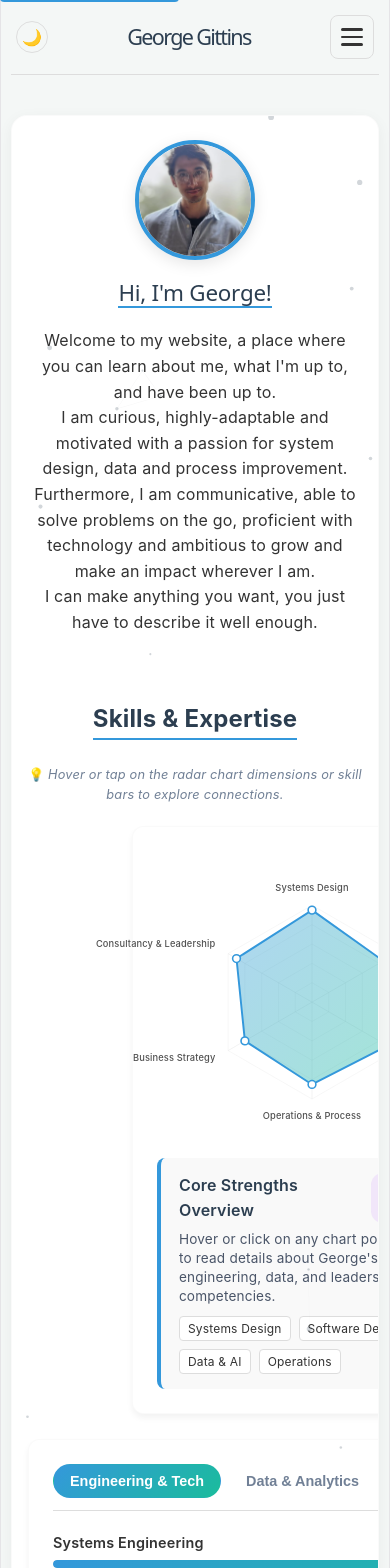
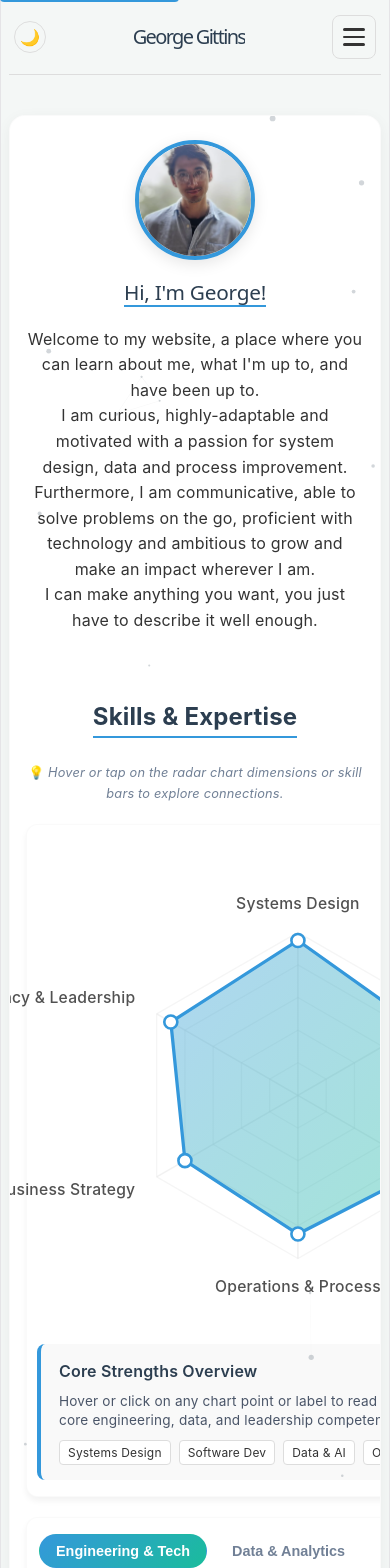
Before and after one commit to GeorgeGitHubbins/personal-website-frontend, a React (Vite) app: page / in a window 390 px wide. Shown: the top 1568 px of the page. Built offline with nearby package versions, Linux system fonts and the light colour scheme.

Commit message:
Comprehensive responsive fix for all page grids, cards, charts, and containers

```diff
--- a/src/App.css
+++ b/src/App.css
@@ -2496,29 +2496,47 @@ pre, code, table {
 /* Mobile Media Queries (<= 768px) */
 @media (max-width: 768px) {
   .app {
-    padding: 0 15px;
+    width: 100% !important;
+    max-width: 100% !important;
+    padding: 0 12px !important;
+    box-sizing: border-box !important;
+    overflow-x: hidden !important;
+  }
+
+  .content, .section, .card {
+    max-width: 100% !important;
+    box-sizing: border-box !important;
   }
 
   .header {
     padding: 15px 0;
+    width: 100%;
+    box-sizing: border-box;
   }
 
   .header-top-row {
     justify-content: space-between;
     padding: 0 5px;
+    width: 100%;
   }
 
   .header h1 {
-    font-size: 1.6rem;
+    font-size: 1.5rem;
+    max-width: 60vw;
+    overflow: hidden;
+    text-overflow: ellipsis;
+    white-space: nowrap;
   }
 
   .theme-toggle {
     position: static;
     transform: none;
+    flex-shrink: 0;
   }
 
   .hamburger-menu-btn {
     display: flex;
+    flex-shrink: 0;
   }
 
   .header nav.nav-links {
@@ -2566,12 +2584,16 @@ pre, code, table {
   /* Hero section responsiveness */
   .hero-section {
     padding: 24px 16px;
+    width: 100% !important;
+    max-width: 100% !important;
+    box-sizing: border-box !important;
   }
 
   .hero-section .hero-content {
     flex-direction: column;
     text-align: center;
     gap: 20px;
+    width: 100%;
   }
 
   .profile-img {
@@ -2581,14 +2603,32 @@ pre, code, table {
 
   /* Skills dashboard vertical stack */
   .skills-dashboard {
+    grid-template-columns: 1fr !important;
     flex-direction: column;
-    gap: 25px;
+    gap: 20px;
+    width: 100%;
   }
 
   .skills-radar-container {
+    width: 100% !important;
+    max-width: 100% !important;
+    margin: 0 auto;
+    padding: 16px 10px;
+    box-sizing: border-box;
+    min-height: auto;
+  }
+
+  .radar-svg {
     width: 100%;
-    max-width: 360px;
-    margin: 0 auto;
+    max-width: 100%;
+  }
+
+  .skill-browser-container {
+    width: 100% !important;
+    max-width: 100% !important;
+    padding: 16px 12px;
+    box-sizing: border-box;
+    min-height: auto;
   }
 
   /* Filter and search headers wrapping */
@@ -2602,18 +2642,33 @@ pre, code, table {
     min-width: 100% !important;
     width: 100% !important;
     max-width: 100% !important;
-  }
-
-  /* Experience and Education cards on mobile */
+    box-sizing: border-box;
+  }
+
+  /* Experience, Timeline and Education cards on mobile */
+  .timeline-container {
+    padding-left: 0 !important;
+    width: 100% !important;
+    box-sizing: border-box !important;
+  }
+
+  .timeline-container::before {
+    display: none !important;
+  }
+
   .experience-card {
     flex-direction: column;
     align-items: flex-start;
     gap: 15px;
     padding: 18px;
+    width: 100% !important;
+    box-sizing: border-box !important;
+    margin-left: 0 !important;
+    margin-right: 0 !important;
   }
 
   .experience-card::before {
-    display: none;
+    display: none !important;
   }
 
   .card-logo {
@@ -2622,14 +2677,21 @@ pre, code, table {
   }
 
   /* Selected Works grid on mobile */
-  .selected-works-grid {
-    grid-template-columns: 1fr;
+  .selected-works-grid,
+  .projects-grid,
+  .faq-grid,
+  .blog-grid,
+  .blog-related-grid {
+    grid-template-columns: 1fr !important;
+    width: 100% !important;
     gap: 20px;
+    box-sizing: border-box;
   }
 
   /* PDF Preview on mobile */
   .pdf-container {
     height: 260px;
+    width: 100%;
   }
 
   .pdf-mobile-action {
@@ -2639,6 +2701,12 @@ pre, code, table {
   /* Career assistant quick prompts on mobile */
   .prompt-chips {
     flex-wrap: wrap;
+  }
+
+  .chat-window {
+    width: 100% !important;
+    max-width: 100% !important;
+    box-sizing: border-box;
   }
 
   /* Blog category tabs scrollable container */
@@ -2663,24 +2731,20 @@ pre, code, table {
   .blog-detail-title {
     font-size: 1.75rem;
   }
-
-  .blog-grid {
-    grid-template-columns: 1fr;
-  }
 }
 
 /* Extra Small Phones (<= 480px) */
 @media (max-width: 480px) {
   .app {
-    padding: 0 10px;
+    padding: 0 8px !important;
   }
 
   .header h1 {
-    font-size: 1.35rem;
+    font-size: 1.25rem;
   }
 
   .section h2 {
-    font-size: 1.4rem;
+    font-size: 1.3rem;
   }
 
   .filter-btn {
--- a/src/index.css
+++ b/src/index.css
@@ -36,6 +36,7 @@
 html, body {
   overflow-x: hidden;
   width: 100%;
+  max-width: 100vw;
   margin: 0;
   padding: 0;
   box-sizing: border-box;
@@ -43,6 +44,7 @@ html, body {
 
 *, *::before, *::after {
   box-sizing: border-box;
+  max-width: 100%;
 }
 
 @keyframes fadeIn {
```
